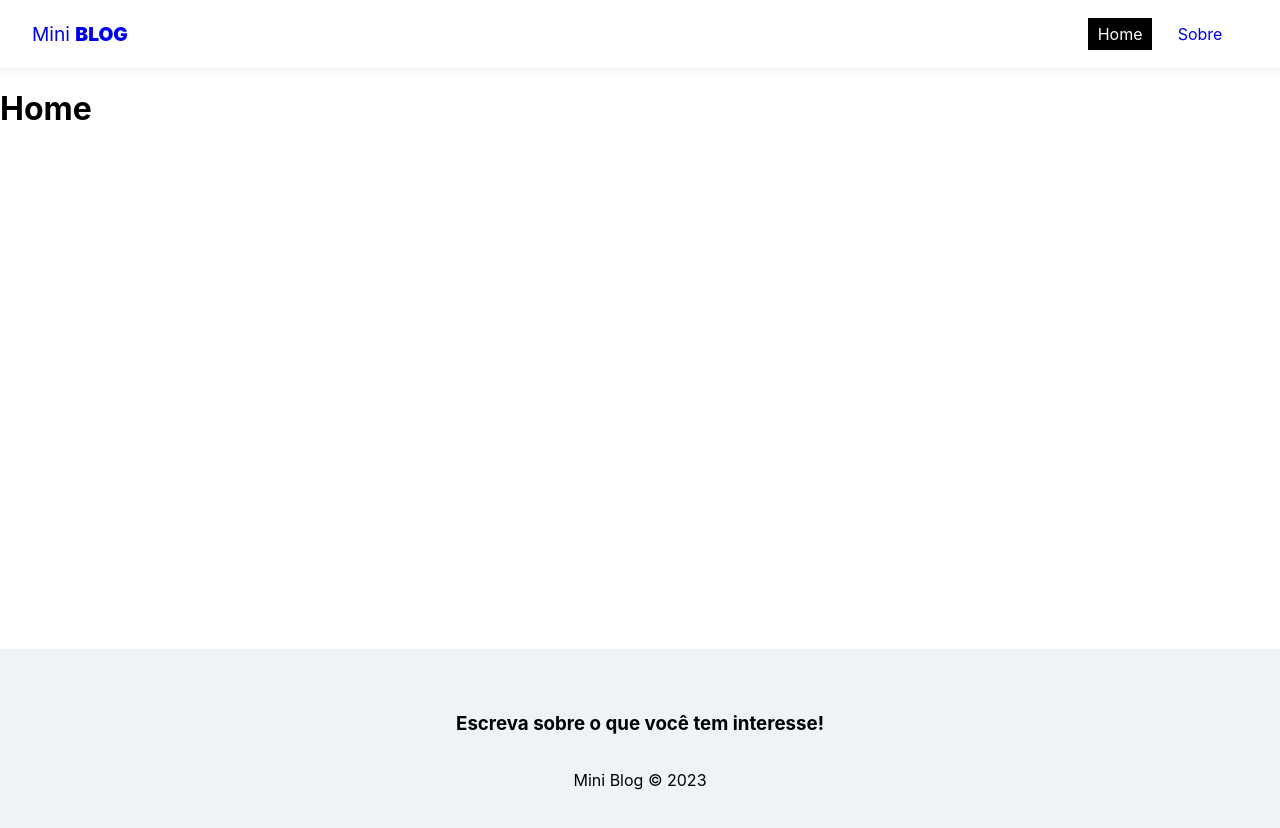
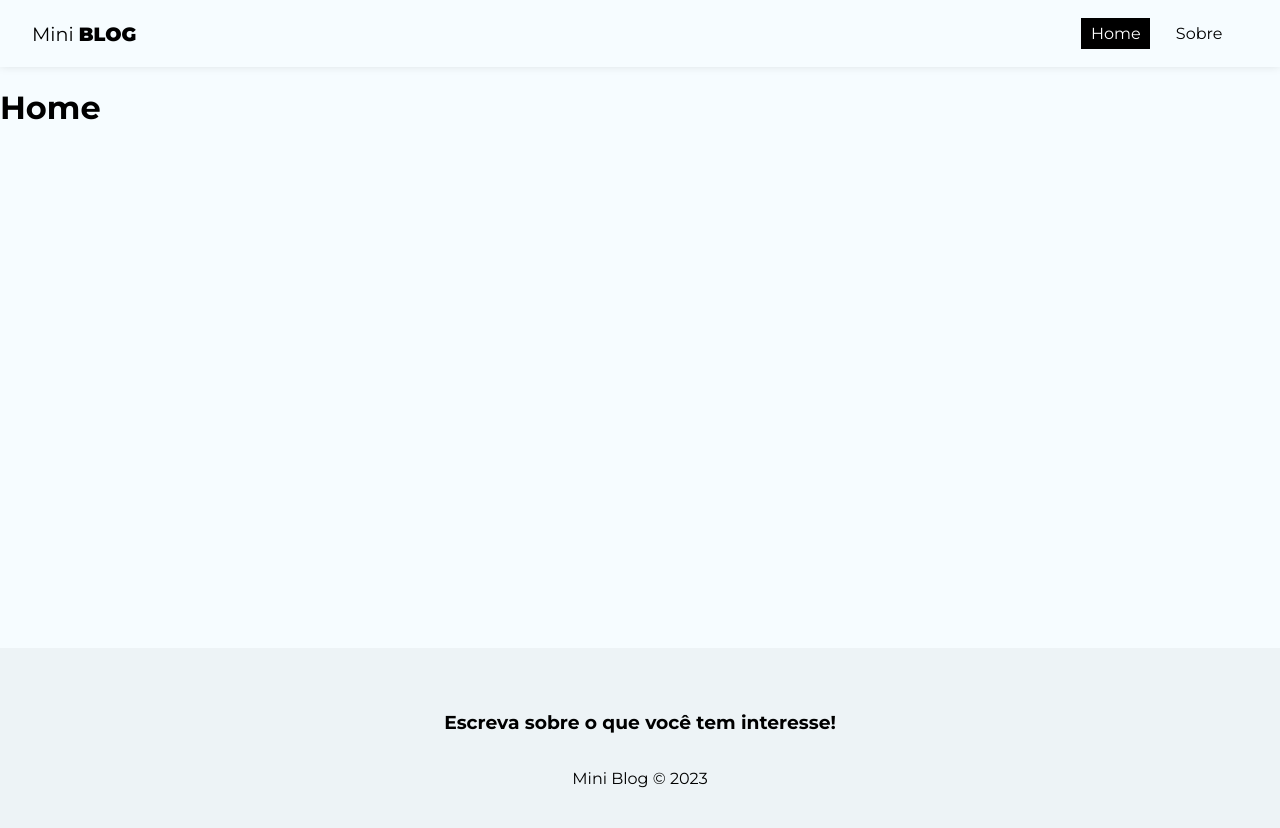
Before and after one commit to guiCarvalhoSP/projeto-miniblog, a React (Create React App) app: page / in a window 1280 px wide. Shown: the top 828 px of the page. Built offline with nearby package versions, Linux system fonts and the light colour scheme.

Commit message:
estilos gerais

```diff
--- a/public/index.html
+++ b/public/index.html
@@ -1,14 +1,12 @@
 <!DOCTYPE html>
 <html lang="en">
+
 <head>
   <meta charset="utf-8" />
   <link rel="icon" href="%PUBLIC_URL%/favicon.ico" />
   <meta name="viewport" content="width=device-width, initial-scale=1" />
   <meta name="theme-color" content="#000000" />
-    <meta
-      name="description"
-      content="Web site created using create-react-app"
-    />
+  <meta name="description" content="Web site created using create-react-app" />
   <link rel="apple-touch-icon" href="%PUBLIC_URL%/logo192.png" />
   <!--
       manifest.json provides metadata used when your web app is installed on a
@@ -24,8 +22,14 @@
       work correctly both with client-side routing and a non-root public URL.
       Learn how to configure a non-root public URL by running `npm run build`.
     -->
-    <title>React App</title>
+  <title>Mini Blog</title>
+  <link rel="preconnect" href="https://fonts.googleapis.com">
+  <link rel="preconnect" href="https://fonts.gstatic.com" crossorigin>
+  <link
+    href="https://fonts.googleapis.com/css2?family=Montserrat:ital,wght@0,400;0,500;0,600;0,700;0,800;0,900;1,400;1,500;1,600;1,700;1,800;1,900&display=swap"
+    rel="stylesheet">
 </head>
+
 <body>
   <noscript>You need to enable JavaScript to run this app.</noscript>
   <div id="root"></div>
@@ -40,4 +44,5 @@
       To create a production bundle, use `npm run build` or `yarn build`.
     -->
 </body>
+
 </html>
--- a/src/components/Navbar.module.css
+++ b/src/components/Navbar.module.css
@@ -28,7 +28,6 @@
 
 .links_list li a {
     padding: .4em .6em;
-    text-decoration: none;
 }
 
 .active {
--- a/src/index.css
+++ b/src/index.css
@@ -1,13 +1,29 @@
 body {
+  background-color: #f6fcff;
+  padding: 0;
   margin: 0;
-  font-family: -apple-system, BlinkMacSystemFont, 'Segoe UI', 'Roboto', 'Oxygen',
-    'Ubuntu', 'Cantarell', 'Fira Sans', 'Droid Sans', 'Helvetica Neue',
-    sans-serif;
-  -webkit-font-smoothing: antialiased;
-  -moz-osx-font-smoothing: grayscale;
+  font-family: 'Montserrat', sans-serif;
 }
 
-code {
-  font-family: source-code-pro, Menlo, Monaco, Consolas, 'Courier New',
-    monospace;
+input::placeholder, textarea::placeholder {
+  font-family: 'Montserrat', sans-serif;
 }
+
+input:focus, textarea:focus {
+  outline: none;
+}
+
+a, nav button {
+  text-decoration: none;
+  background-color: transparent;
+  border: none;
+  color: black;
+  transition: 0.4s;
+  font-size: 1em;
+  cursor: pointer;
+  font-family: 'Montserrat', sans-serif;
+}
+
+a:hover, nav button:hover {
+  color: #bbb;
+}
```
Lines whose indentation alone changed are shown as unchanged.
